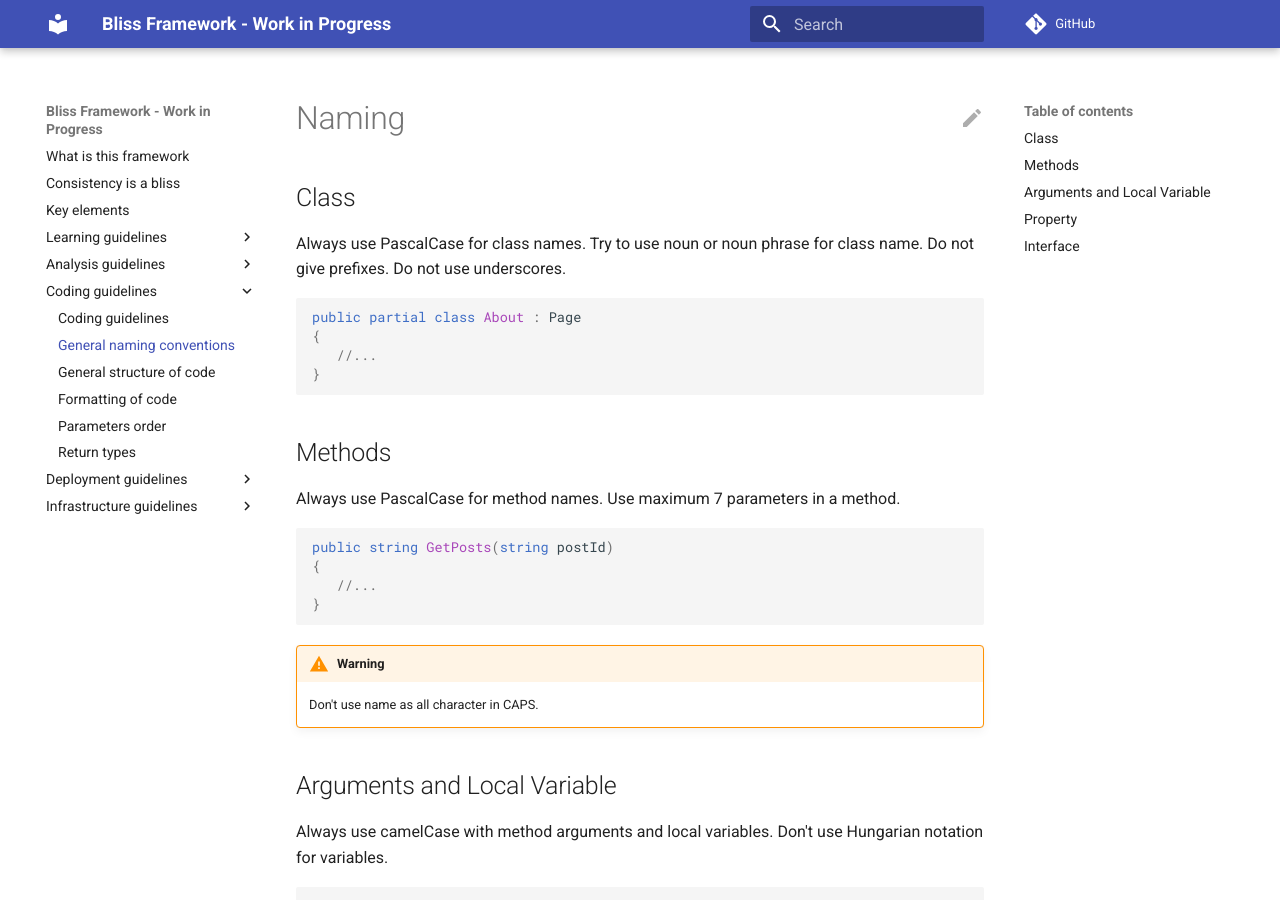
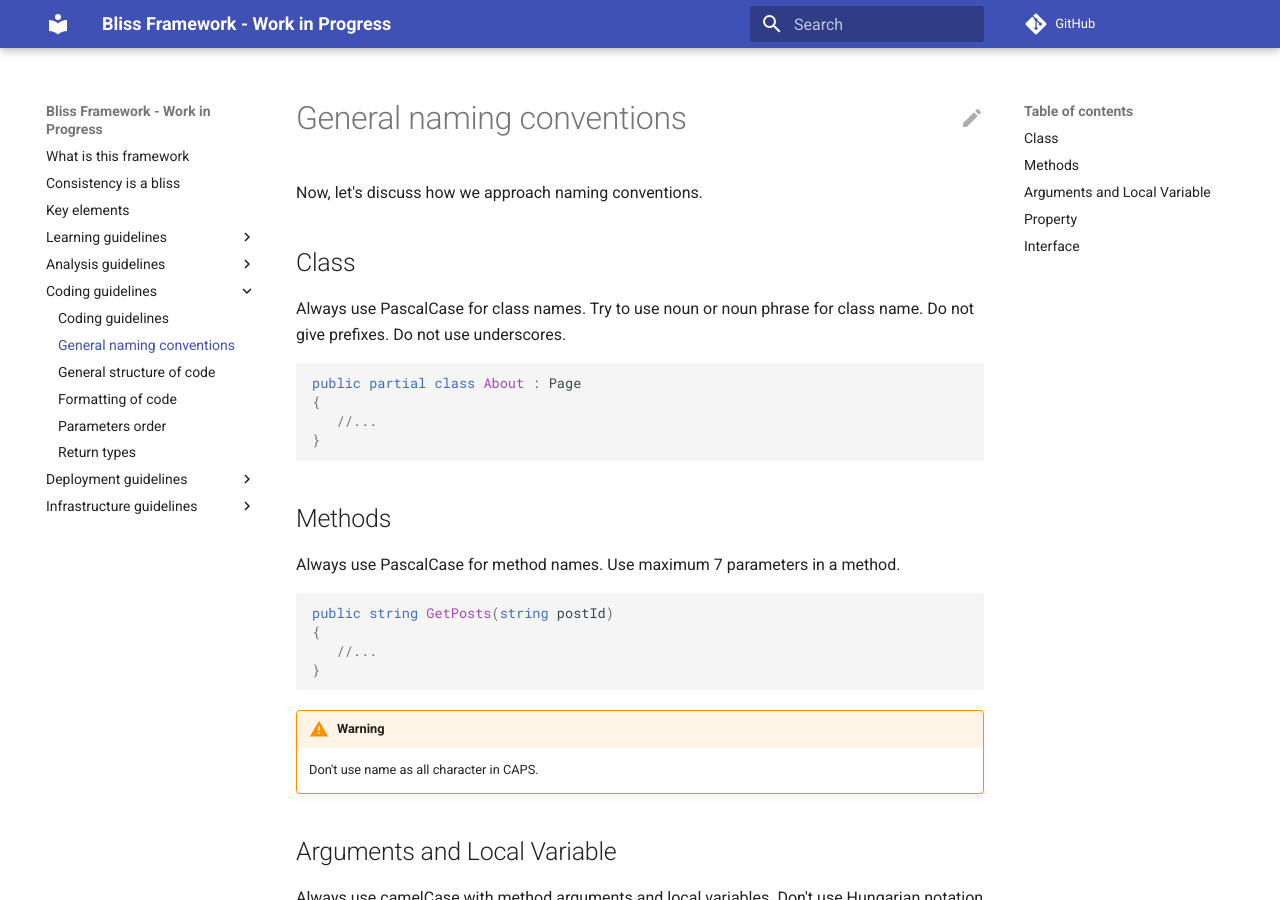
Before and after one commit to bliss-framework/web, an MkDocs documentation site: the page built from docs/coding-guidelines/general-naming-conventions.md, in a window 1280 px wide and 900 px high. Built offline with MkDocs 1.6.1 and Material for MkDocs 9.7.7, drawn with Linux system fonts in a browser that asks for light colours; comment, search, counter and statistics services are not loaded.

Commit message:
- insignificant changes

```diff
--- a/docs/coding-guidelines/general-naming-conventions.md
+++ b/docs/coding-guidelines/general-naming-conventions.md
@@ -1,4 +1,6 @@
-# Naming
+# General naming conventions
+
+Now, let's discuss how we approach naming conventions.
 
 ## Class
 
```
Also changed, not shown: docs/learning-guidelines/recommended-path.md (+4 -0 lines).
